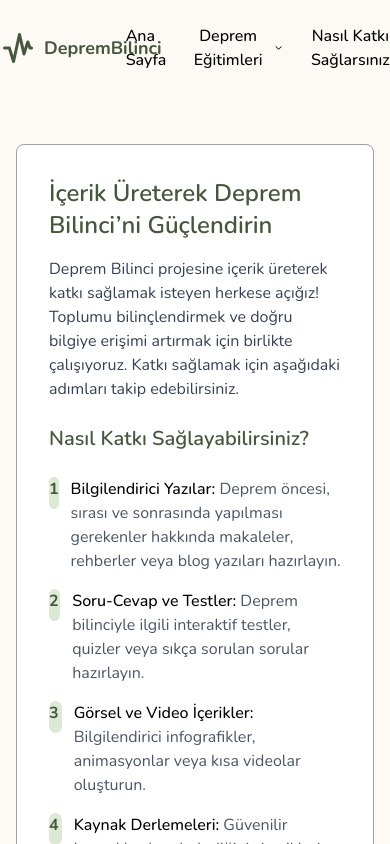
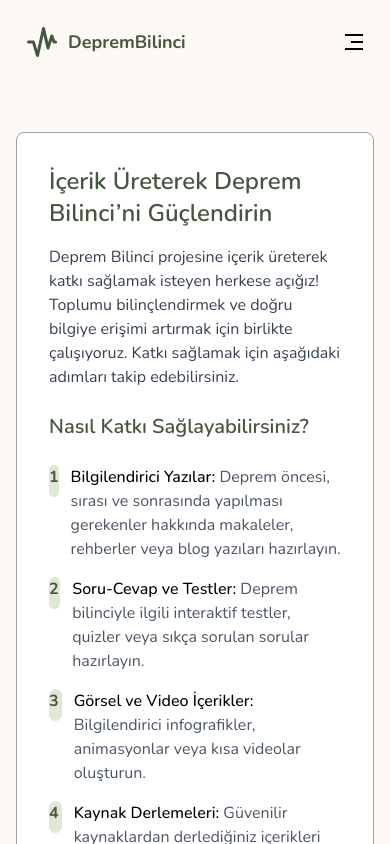
Before and after one commit to HSD-OSTIMTECH/DepremBilinci, a Next.js app: page /katki/icerik-uret in a window 390 px wide. Shown: the top 844 px of the page. Built offline with nearby package versions, Linux system fonts and the light colour scheme.

Commit message:
feat: added responsive to navbar

```diff
--- a/components/Navbar.tsx
+++ b/components/Navbar.tsx
@@ -1,5 +1,6 @@
-import React from 'react'
+import React, { useState } from 'react'
 import { IoIosArrowDown } from "react-icons/io";
+import { RiMenu3Line, RiCloseLine } from "react-icons/ri";
 
 import {
   DropdownMenu,
@@ -9,84 +10,109 @@ import {
 } from "@/components/ui/dropdown-menu"
 
 const Navbar = () => {
+  const [isMenuOpen, setIsMenuOpen] = useState(false);
+
   return (
-    <nav className='py-6 flex items-center justify-between'>
-
+    <nav className='px-6 sm:px-0 py-6'>
+      <div className='flex items-center justify-between'>
+        {/* Logo */}
         <div className='flex items-center gap-2'>
           <img src="/Logos/Logo.png" alt="icon for logo" />
           <span className='text-lg font-bold text-primary'>DepremBilinci</span>
         </div>
 
-        <div className='flex items-center gap-6 font-medium'>
+        {/* Desktop Menu */}
+        <div className='hidden md:flex items-center gap-6 font-medium'>
           <a href="/">Ana Sayfa</a>
 
           <DropdownMenu>
-
             <DropdownMenuTrigger className='flex items-center gap-2 cursor-pointer'>
               <span>Deprem Eğitimleri</span>
               <IoIosArrowDown />
             </DropdownMenuTrigger>
-
             <DropdownMenuContent>
-
               <DropdownMenuItem>
                 <a href="/egitim/cocuklar">Çocuklar</a>
               </DropdownMenuItem>
-
               <DropdownMenuItem>
                 <a href="/egitim/ebeveynler">Ebeveynler</a>
               </DropdownMenuItem>
-
               <DropdownMenuItem>
                 <a href="/egitim/ogrenciler">Öğrenciler</a>
               </DropdownMenuItem>
-
               <DropdownMenuItem>
                 <a href="/egitim/ogretmenler">Öğretmenler</a>
               </DropdownMenuItem>
-
               <DropdownMenuItem>
                 <a href="/egitim/testler">Testler</a>
               </DropdownMenuItem>
-
             </DropdownMenuContent>
-
           </DropdownMenu>
 
           <DropdownMenu>
-
             <DropdownMenuTrigger className='flex items-center gap-2 cursor-pointer'>
               <span>Nasıl Katkı Sağlarsınız</span>
               <IoIosArrowDown />
             </DropdownMenuTrigger>
-
             <DropdownMenuContent>
-
               <DropdownMenuItem>
                 <a href="/katki">Genel Rehber</a>
               </DropdownMenuItem>
-
               <DropdownMenuItem>
                 <a href="/katki/yazilim">Yazılım</a>
               </DropdownMenuItem>
-
               <DropdownMenuItem>
                 <a href="/katki/tasarim">Tasarım</a>
               </DropdownMenuItem>
-
               <DropdownMenuItem>
                 <a href="/katki/icerik-uret">İçerik Üret</a>
               </DropdownMenuItem>
-
               <DropdownMenuItem>
                 <a href="/katki/paylas">Paylaş</a>
               </DropdownMenuItem>
-
             </DropdownMenuContent>
-
           </DropdownMenu>
         </div>
 
+        {/* Mobile Menu Button */}
+        <button
+          className='md:hidden text-2xl'
+          onClick={() => setIsMenuOpen(!isMenuOpen)}
+        >
+          {isMenuOpen ? <RiCloseLine /> : <RiMenu3Line />}
+        </button>
+      </div>
+
+      {/* Mobile Menu */}
+      {isMenuOpen && (
+        <div className='md:hidden mt-4 p-4 bg-white/20 border border-primary/20 rounded-lg shadow-xs'>
+          <div className='flex flex-col gap-4'>
+            <a href="/" className='hover:text-primary transition'>Ana Sayfa</a>
+
+            <div className='space-y-2'>
+              <p className='font-semibold'>Deprem Eğitimleri</p>
+              <div className='ml-4 flex flex-col gap-2'>
+                <a href="/egitim/cocuklar" className='hover:text-primary transition'>Çocuklar</a>
+                <a href="/egitim/ebeveynler" className='hover:text-primary transition'>Ebeveynler</a>
+                <a href="/egitim/ogrenciler" className='hover:text-primary transition'>Öğrenciler</a>
+                <a href="/egitim/ogretmenler" className='hover:text-primary transition'>Öğretmenler</a>
+                <a href="/egitim/testler" className='hover:text-primary transition'>Testler</a>
+              </div>
+            </div>
+
+            <div className='space-y-2'>
+              <p className='font-semibold'>Nasıl Katkı Sağlarsınız</p>
+              <div className='ml-4 flex flex-col gap-2'>
+                <a href="/katki" className='hover:text-primary transition'>Genel Rehber</a>
+                <a href="/katki/yazilim" className='hover:text-primary transition'>Yazılım</a>
+                <a href="/katki/tasarim" className='hover:text-primary transition'>Tasarım</a>
+                <a href="/katki/icerik-uret" className='hover:text-primary transition'>İçerik Üret</a>
+                <a href="/katki/paylas" className='hover:text-primary transition'>Paylaş</a>
+              </div>
+            </div>
+          </div>
+        </div>
+      )}
     </nav>
   )
 }
```
Lines whose indentation alone changed are shown as unchanged.
